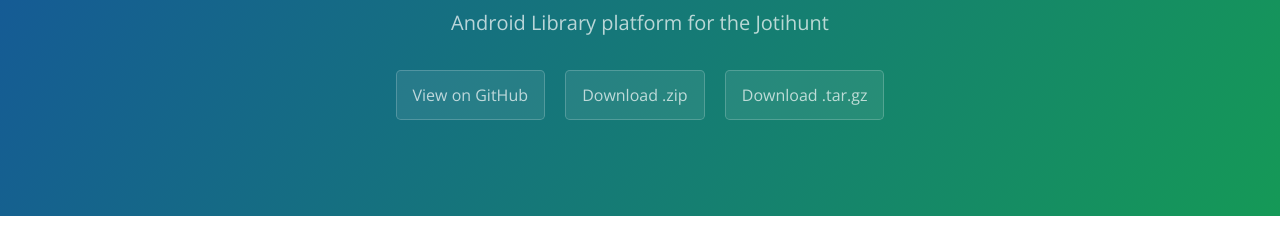
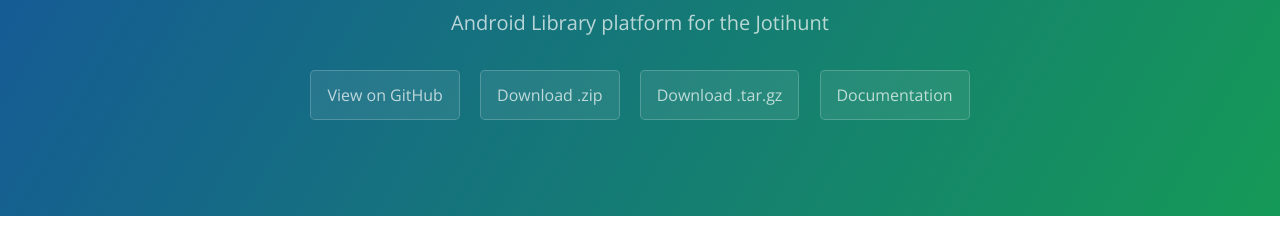
Before and after one commit to JHCDO/Jhapiv1, a plain HTML site: page index.html in a window 1280 px wide. Shown: the part 167-395 px from the top of the page. Drawn offline with nearby package versions, Linux system fonts and the light colour scheme.

Commit message:
Update index.html

```diff
--- a/index.html
+++ b/index.html
@@ -16,6 +16,7 @@
       <a href="https://github.com/JHCDO/Jhapiv1" class="btn">View on GitHub</a>
       <a href="https://github.com/JHCDO/Jhapiv1/zipball/master" class="btn">Download .zip</a>
       <a href="https://github.com/JHCDO/Jhapiv1/tarball/master" class="btn">Download .tar.gz</a>
+      <a href="http://joti.famsinke.nl/" class="btn">Documentation</a>
     </section>
 
     <section class="main-content">
```
